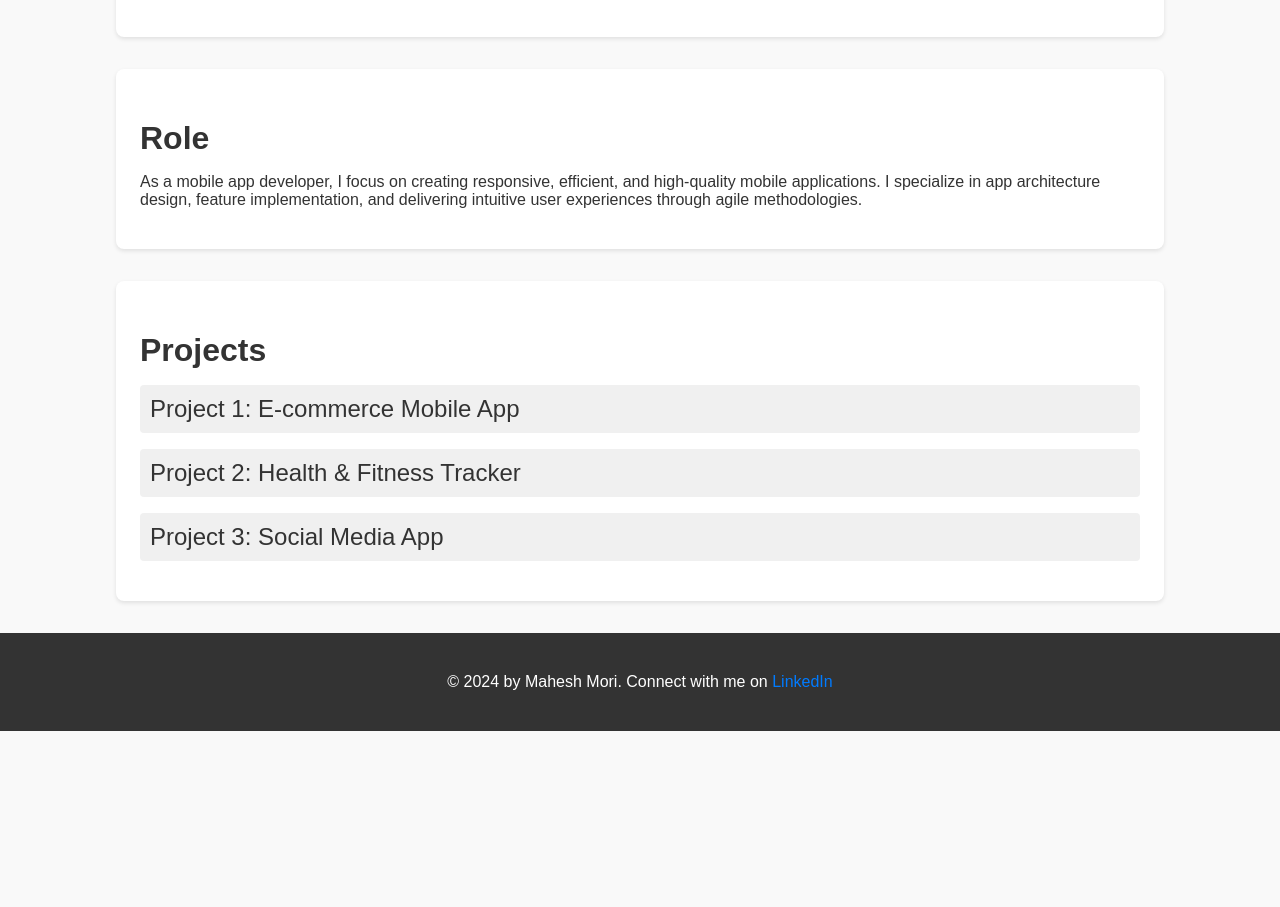
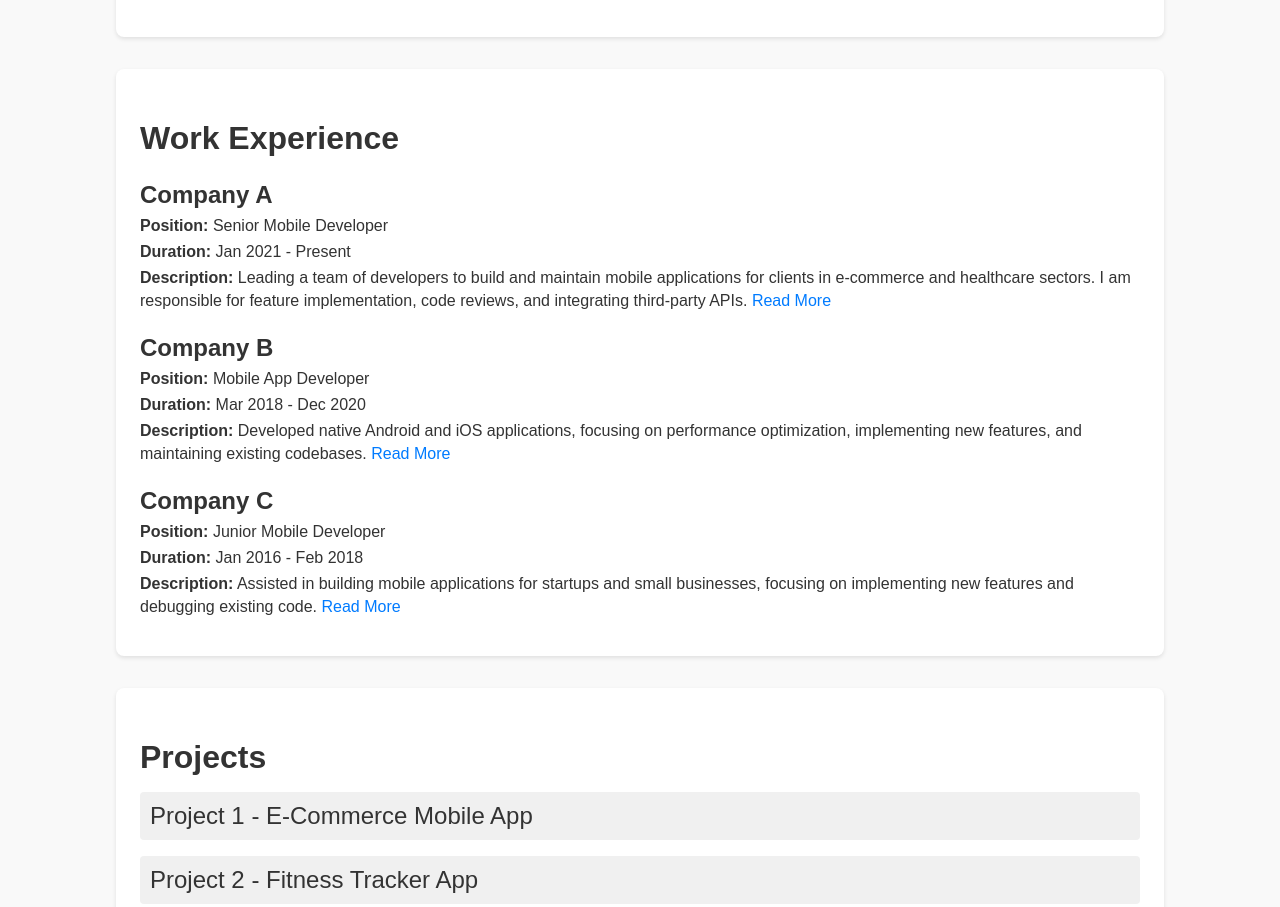
Before and after one commit to iOSMahesh/iOSMahesh.github.io, a plain HTML site: page index.html in a window 1280 px wide. Shown: the part 868-1775 px from the top of the page. Before the commit the page ends 1599 px from the top, so only its background shows below. Drawn offline with Linux system fonts and the light colour scheme.

Commit message:
add work experience section

```diff
--- a/index.html
+++ b/index.html
@@ -73,7 +73,7 @@
             font-size: 1.1rem;
             line-height: 1.6;
         }
-        .skills, .projects, .role {
+        .skills, .projects, .role, .experience {
             background-color: #fff;
             padding: 1.5rem;
             margin-bottom: 2rem;
@@ -118,6 +118,32 @@
             margin-top: 5px;
             border-radius: 4px;
         }
+        .company {
+            margin-bottom: 1rem;
+        }
+        .company h3 {
+            font-size: 1.5rem;
+            margin-bottom: 0.5rem;
+        }
+        .company p {
+            margin: 0.5rem 0;
+            font-size: 1rem;
+        }
+        .company strong {
+            font-weight: bold;
+        }
+        .read-more-content {
+            display: none;
+        }
+        .read-more-btn {
+            color: #007bff;
+            cursor: pointer;
+            display: inline-block;
+            margin-top: 5px;
+        }
+        .read-more-btn:hover {
+            text-decoration: underline;
+        }
         a {
             color: #007bff;
             text-decoration: none;
@@ -135,6 +161,18 @@
                 content.style.display = "none";
             }
         }
+
+        function toggleReadMore(id, btn) {
+            var content = document.getElementById(id);
+            var button = document.getElementById(btn);
+            if (content.style.display === "none" || content.style.display === "") {
+                content.style.display = "inline";
+                button.innerHTML = "Read Less";
+            } else {
+                content.style.display = "none";
+                button.innerHTML = "Read More";
+            }
+        }
     </script>
 </head>
 <body>
@@ -144,14 +182,14 @@
         <h1>Mahesh Mori</h1>
         <p>Mobile App Developer | Android & iOS Specialist</p>
         <div class="contact-info">
-            <p>Email: <a href="iosdev.mahesh@gmail.com">iosdev.mahesh@gmail.com</a> |
+            <p>Email: <a href="mailto:iosdev.mahesh@gmail.com">iosdev.mahesh@gmail.com</a> |
             LinkedIn: <a href="https://www.linkedin.com/in/morimahesh/" target="_blank">Mahesh Mori</a></p>
         </div>
     </header>
 
     <!-- About Section with Profile Picture -->
     <section class="about">
-        <img src="https://media.licdn.com/dms/image/v2/C4E03AQERt639Ak_c9A/profile-displayphoto-shrink_400_400/profile-displayphoto-shrink_400_400/0/1622868391327?e=1731542400&v=beta&t=Dtd5w01J0fraCDoANmiUE6qwKgmgaOR9fS0w3CtWTVA" alt="Profile Picture"> <!-- Replace with your own image URL -->
+        <img src="https://via.placeholder.com/150" alt="Profile Picture"> <!-- Replace with your own image URL -->
         <div>
             <h2>About Me</h2>
             <p>Hello! I'm Mahesh Mori, a passionate mobile app developer with expertise in building Android and iOS applications using the latest technologies like React Native, Flutter, and native Android (Java/Kotlin) and iOS (Swift). I have experience in delivering end-to-end solutions for clients and improving user experiences through thoughtful design and efficient code.</p>
@@ -171,50 +209,69 @@
         </ul>
     </section>
 
-    <!-- Role Section -->
-    <section class="role">
-        <h2>Role</h2>
-        <p>As a mobile app developer, I focus on creating responsive, efficient, and high-quality mobile applications. I specialize in app architecture design, feature implementation, and delivering intuitive user experiences through agile methodologies.</p>
+    <!-- Work Experience Section -->
+    <section class="experience">
+        <h2>Work Experience</h2>
+
+        <div class="company">
+            <h3>Company A</h3>
+            <p><strong>Position:</strong> Senior Mobile Developer</p>
+            <p><strong>Duration:</strong> Jan 2021 - Present</p>
+            <p><strong>Description:</strong> Leading a team of developers to build and maintain mobile applications for clients in e-commerce and healthcare sectors. I am responsible for feature implementation, code reviews, and integrating third-party APIs.
+                <span class="read-more-content" id="readMoreCompanyA">
+                    I worked closely with product teams to ensure timely delivery of project milestones while maintaining high-quality standards. My role also involved mentoring junior developers and conducting code reviews to improve code quality across the team.
+                </span>
+                <span class="read-more-btn" id="readMoreBtnCompanyA" onclick="toggleReadMore('readMoreCompanyA', 'readMoreBtnCompanyA')">Read More</span>
+            </p>
+        </div>
+
+        <div class="company">
+            <h3>Company B</h3>
+            <p><strong>Position:</strong> Mobile App Developer</p>
+            <p><strong>Duration:</strong> Mar 2018 - Dec 2020</p>
+            <p><strong>Description:</strong> Developed native Android and iOS applications, focusing on performance optimization, implementing new features, and maintaining existing codebases.
+                <span class="read-more-content" id="readMoreCompanyB">
+                    I collaborated with UI/UX designers to create user-friendly interfaces and worked on integrating third-party APIs and services into mobile applications.
+                </span>
+                <span class="read-more-btn" id="readMoreBtnCompanyB" onclick="toggleReadMore('readMoreCompanyB', 'readMoreBtnCompanyB')">Read More</span>
+            </p>
+        </div>
+
+        <div class="company">
+            <h3>Company C</h3>
+            <p><strong>Position:</strong> Junior Mobile Developer</p>
+            <p><strong>Duration:</strong> Jan 2016 - Feb 2018</p>
+            <p><strong>Description:</strong> Assisted in building mobile applications for startups and small businesses, focusing on implementing new features and debugging existing code.
+                <span class="read-more-content" id="readMoreCompanyC">
+                    Gained experience in the full mobile development lifecycle, from ideation to deployment on app stores.
+                </span>
+                <span class="read-more-btn" id="readMoreBtnCompanyC" onclick="toggleReadMore('readMoreCompanyC', 'readMoreBtnCompanyC')">Read More</span>
+            </p>
+        </div>
     </section>
 
-    <!-- Projects Section with Expand/Collapse -->
+    <!-- Projects Section -->
     <section class="projects">
         <h2>Projects</h2>
-
         <div class="project">
-            <div class="project-title" onclick="toggleProjectContent('project1')">
-                Project 1: E-commerce Mobile App
-            </div>
+            <div class="project-title" onclick="toggleProjectContent('project1')">Project 1 - E-Commerce Mobile App</div>
             <div id="project1" class="project-content">
-                <p><strong>Description:</strong> Developed a cross-platform e-commerce app using React Native with integrated payment gateways and real-time order tracking.</p>
+                <p>Description: Developed a complete cross-platform mobile app for e-commerce using React Native. Integrated payment gateway and shipping APIs.</p>
                 <p><a href="https://github.com/yourusername/project1" target="_blank">GitHub Link</a> | <a href="https://play.google.com/store/apps/details?id=com.yourapp" target="_blank">Google Play Link</a></p>
             </div>
         </div>
-
         <div class="project">
-            <div class="project-title" onclick="toggleProjectContent('project2')">
-                Project 2: Health & Fitness Tracker
-            </div>
+            <div class="project-title" onclick="toggleProjectContent('project2')">Project 2 - Fitness Tracker App</div>
             <div id="project2" class="project-content">
-                <p><strong>Description:</strong> Built an iOS app using Swift to help users track their fitness goals with integrations to Apple HealthKit.</p>
-                <p><a href="https://github.com/yourusername/project2" target="_blank">GitHub Link</a></p>
+                <p>Description: Created a fitness tracking app for iOS with features like real-time tracking, health data integration, and personalized workout plans.</p>
+                <p><a href="https://github.com/yourusername/project2" target="_blank">GitHub Link</a> | <a href="https://apps.apple.com/us/app/yourapp/id123456789" target="_blank">App Store Link</a></p>
             </div>
         </div>
-
-        <div class="project">
-            <div class="project-title" onclick="toggleProjectContent('project3')">
-                Project 3: Social Media App
-            </div>
-            <div id="project3" class="project-content">
-                <p><strong>Description:</strong> Created an Android social media app in Kotlin with real-time chat, notifications, and media sharing.</p>
-                <p><a href="https://github.com/yourusername/project3" target="_blank">GitHub Link</a></p>
-            </div>
-        </div>
-
     </section>
 
+    <!-- Footer Section -->
     <footer>
-        <p>&copy; 2024 by Mahesh Mori. Connect with me on <a href="https://www.linkedin.com/in/yourprofile" target="_blank">LinkedIn</a></p>
+        <p>&copy; 2024 Mahesh Mori. All rights reserved.</p>
     </footer>
 
 </body>
```
